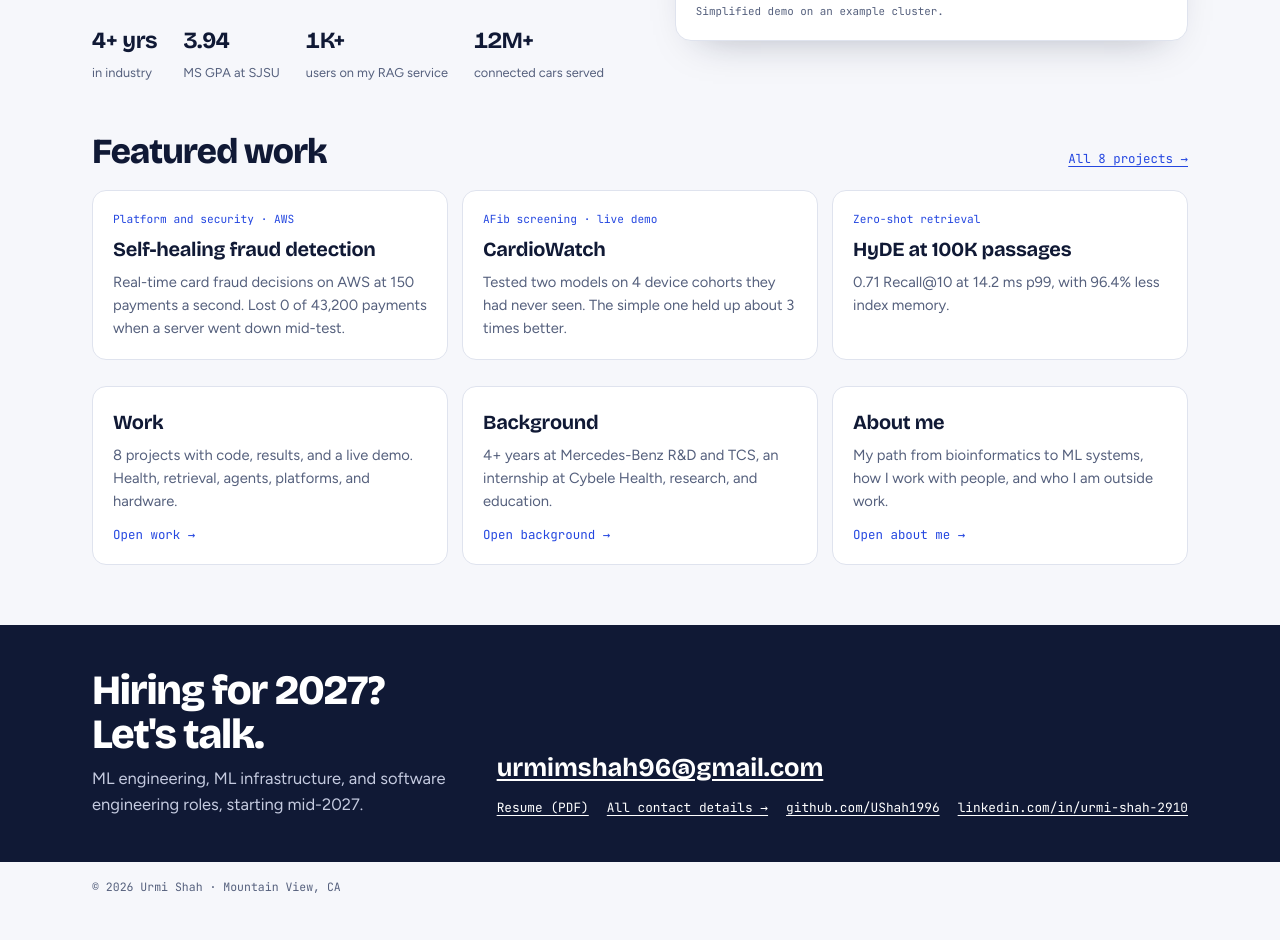
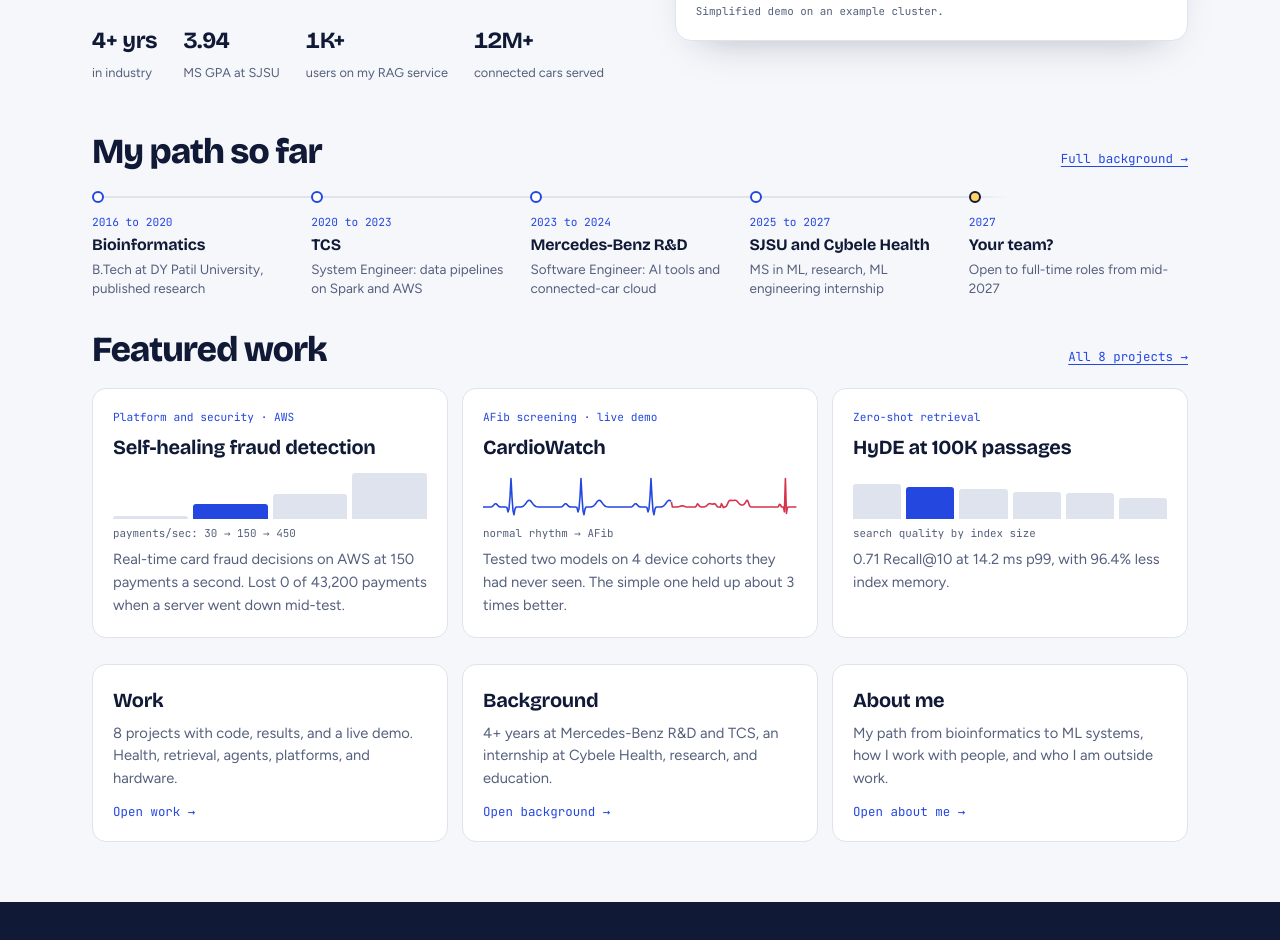
Before and after one commit to UShah1996/ushah1996.github.io, a plain HTML site: page index.html in a window 1280 px wide. Shown: the part 640-1580 px from the top of the page. Before the commit the page ends 1551 px from the top, so only its background shows below. Drawn offline with nearby package versions, Linux system fonts and the light colour scheme.

Commit message:
Home: role tags, career timeline, mini charts in featured work
Co-Authored-By: Claude Opus 5.5 <noreply@anthropic.com>
Claude-Session: https://claude.ai/code/session_01VR455rKFrrSQNK4ZL73xLU

```diff
--- a/index.html
+++ b/index.html
@@ -117,7 +117,23 @@ h3 { font-family: var(--font-display); font-weight: 700; font-size: 1.2rem; lett
 
 .card.wide { grid-column: 1 / -1; display: grid; grid-template-columns: 1fr 1fr; gap: 28px; }
 .card.wide > div { display: flex; flex-direction: column; gap: 9px; min-width: 0; }
-#ecg { width: 100%; height: 52px; display: block; }
+canvas.ecg { width: 100%; height: 52px; display: block; }
+canvas.ecg.small { height: 46px; margin: 4px 0 0; }
+.roles { display: flex; flex-wrap: wrap; gap: 6px; margin-top: 7px; }
+.role { font-family: var(--font-mono); font-size: .72rem; padding: 3px 10px; border-radius: 999px; background: var(--surface); border: 1px solid var(--line); color: var(--ink); }
+.timeline { display: grid; grid-template-columns: repeat(5, 1fr); margin: 0 0 34px; }
+.tl { position: relative; padding: 24px 14px 0 0; display: flex; flex-direction: column; gap: 2px; }
+.tl::before { content: ""; position: absolute; top: 6px; left: 0; right: 0; height: 2px; background: var(--line); }
+.tl::after { content: ""; position: absolute; top: 1px; left: 0; width: 8px; height: 8px; border-radius: 50%; background: var(--surface); border: 2px solid var(--accent); }
+.tl.now::after { background: var(--mark); border-color: var(--ink); }
+.tl:last-child::before { right: auto; width: 40px; background: linear-gradient(90deg, var(--line), transparent); }
+.tl small { font-family: var(--font-mono); font-size: .7rem; color: var(--accent); }
+.tl b { font-family: var(--font-display); font-size: 1rem; letter-spacing: -.01em; }
+.tl span { font-size: .84rem; color: var(--muted); line-height: 1.4; }
+.mini { height: 46px; display: flex; align-items: flex-end; gap: 5px; margin: 4px 0 0; }
+.mini i { flex: 1; background: var(--line); border-radius: 3px 3px 0 0; min-height: 3px; }
+.mini i.on { background: var(--accent); }
+.door .mini-cap, .mini-cap { font-family: var(--font-mono); font-size: .68rem; color: var(--muted); }
 .legend { display: flex; gap: 16px; flex-wrap: wrap; font-family: var(--font-mono); font-size: .7rem; color: var(--muted); }
 .legend i { display: inline-block; width: 10px; height: 10px; border-radius: 2px; margin-right: 6px; vertical-align: -1px; }
 .pairs { display: flex; flex-direction: column; gap: 8px; }
@@ -194,6 +210,11 @@ footer { padding: 16px 0; font-family: var(--font-mono); font-size: .72rem; colo
 @media (max-width: 920px) {
   .hero .container { grid-template-columns: 1fr; gap: 28px; padding-top: 24px; }
   .grid, .doors, .two-col, .how { grid-template-columns: 1fr; }
+  .timeline { grid-template-columns: 1fr; gap: 14px; }
+  .tl { padding: 0 0 0 22px; }
+  .tl::before { top: 4px; bottom: -18px; left: 5px; right: auto; width: 2px; height: auto; }
+  .tl:last-child::before { display: none; }
+  .tl::after { top: 3px; }
   .card.wide { grid-template-columns: 1fr; }
   .card.span2 { grid-column: auto; }
   .edu { grid-template-columns: 1fr 1fr; }
@@ -232,7 +253,7 @@ footer { padding: 16px 0; font-family: var(--font-mono); font-size: .72rem; colo
 <div class="hero" id="top">
   <div class="container">
     <div>
-      <div class="who-row"><img class="avatar" src="photo.jpg" alt="Photo of Urmi Shah" width="76" height="76"><p class="eyebrow">ML engineer · MS Computer Engineering '27 · Mountain View, CA</p></div>
+      <div class="who-row"><img class="avatar" src="photo.jpg" alt="Photo of Urmi Shah" width="76" height="76"><div><p class="eyebrow">MS Computer Engineering '27 · Mountain View, CA</p><div class="roles" aria-label="Roles"><span class="role">ML Engineer</span><span class="role">AI Engineer</span><span class="role">Platform Engineer</span></div></div></div>
       <h1>I make language models <span class="hl">run faster</span>, and I study how they <span class="hl">think</span>.</h1>
       <p class="sub">I'm Urmi. I spent <strong>4+ years building full-stack and ML systems</strong> at Mercedes-Benz R&amp;D and TCS. Now I build a scheduler for distributed LLM inference and research transformer internals. I'm looking for <strong>full-time ML and software engineering roles from mid-2027</strong>.</p>
       <div class="cta">
@@ -271,11 +292,19 @@ footer { padding: 16px 0; font-family: var(--font-mono); font-size: .72rem; colo
   </div>
 </div>
 <div class="container">
+  <div class="sec-head"><h2>My path so far</h2><a class="mono" style="font-size:.78rem" href="#background">Full background →</a></div>
+  <div class="timeline">
+    <div class="tl"><small>2016 to 2020</small><b>Bioinformatics</b><span>B.Tech at DY Patil University, published research</span></div>
+    <div class="tl"><small>2020 to 2023</small><b>TCS</b><span>System Engineer: data pipelines on Spark and AWS</span></div>
+    <div class="tl"><small>2023 to 2024</small><b>Mercedes-Benz R&amp;D</b><span>Software Engineer: AI tools and connected-car cloud</span></div>
+    <div class="tl"><small>2025 to 2027</small><b>SJSU and Cybele Health</b><span>MS in ML, research, ML engineering internship</span></div>
+    <div class="tl now"><small>2027</small><b>Your team?</b><span>Open to full-time roles from mid-2027</span></div>
+  </div>
   <div class="sec-head"><h2>Featured work</h2><a class="mono" style="font-size:.78rem" href="#work">All 8 projects →</a></div>
   <div class="doors" style="padding-bottom:26px">
-    <a class="door" href="#work"><span class="label">Platform and security · AWS</span><b>Self-healing fraud detection</b><span>Real-time card fraud decisions on AWS at 150 payments a second. Lost 0 of 43,200 payments when a server went down mid-test.</span></a>
-    <a class="door" href="#work"><span class="label">AFib screening · live demo</span><b>CardioWatch</b><span>Tested two models on 4 device cohorts they had never seen. The simple one held up about 3 times better.</span></a>
-    <a class="door" href="#work"><span class="label">Zero-shot retrieval</span><b>HyDE at 100K passages</b><span>0.71 Recall@10 at 14.2 ms p99, with 96.4% less index memory.</span></a>
+    <a class="door" href="#work"><span class="label">Platform and security · AWS</span><b>Self-healing fraud detection</b><div class="mini" role="img" aria-label="Payments per second: 30 on a laptop, 150 on AWS, about 250 and 450 with more cores"><i style="height:7%"></i><i class="on" style="height:33%"></i><i style="height:56%"></i><i style="height:100%"></i></div><span class="mini-cap">payments/sec: 30 → 150 → 450</span><span>Real-time card fraud decisions on AWS at 150 payments a second. Lost 0 of 43,200 payments when a server went down mid-test.</span></a>
+    <a class="door" href="#work"><span class="label">AFib screening · live demo</span><b>CardioWatch</b><canvas class="ecg small" aria-hidden="true"></canvas><span class="mini-cap">normal rhythm → AFib</span><span>Tested two models on 4 device cohorts they had never seen. The simple one held up about 3 times better.</span></a>
+    <a class="door" href="#work"><span class="label">Zero-shot retrieval</span><b>HyDE at 100K passages</b><div class="mini" role="img" aria-label="Search quality by index size, the chosen size highlighted"><i style="height:78%"></i><i class="on" style="height:71%"></i><i style="height:67%"></i><i style="height:60%"></i><i style="height:58%"></i><i style="height:46%"></i></div><span class="mini-cap">search quality by index size</span><span>0.71 Recall@10 at 14.2 ms p99, with 96.4% less index memory.</span></a>
   </div>
   <div class="doors">
     <a class="door" href="#work"><b>Work</b><span>8 projects with code, results, and a live demo. Health, retrieval, agents, platforms, and hardware.</span><em>Open work →</em></a>
@@ -295,7 +324,7 @@ footer { padding: 16px 0; font-family: var(--font-mono); font-size: .72rem; colo
         <div>
           <span class="label">AFib screening from wearable ECG</span>
           <h3>CardioWatch</h3>
-          <canvas id="ecg" aria-hidden="true"></canvas>
+          <canvas class="ecg" aria-hidden="true"></canvas>
           <p>Screens for AFib, a hidden cause of stroke, from wearable ECG. I tested a deep model and a simple heartbeat-timing model on devices neither had seen.</p>
           <p><strong>Finding:</strong> the deep model wins in the lab but swings on new devices. The simple one varies about 3 times less.</p>
           <div class="foot"><span class="tags">PyTorch · XGBoost · SHAP · MLflow · Streamlit</span><span><a href="https://cardiowatch-spring2026.streamlit.app">Live demo →</a> &nbsp; <a href="https://github.com/UShah1996/cardiowatch">Code →</a></span></div>
@@ -562,13 +591,15 @@ footer { padding: 16px 0; font-family: var(--font-mono); font-size: .72rem; colo
 
 /* ---------- ECG sketch (decorative, synthetic) ---------- */
 (function () {
-  var c = document.getElementById('ecg'), x = c.getContext('2d'), dpr = Math.min(window.devicePixelRatio || 1, 2);
+  var dpr = Math.min(window.devicePixelRatio || 1, 2);
   function beat(u) {
     var g = function (m, s, a) { return a * Math.exp(-Math.pow((u - m) / s, 2)); };
     return g(0.18, 0.035, 0.12) - g(0.36, 0.012, 0.18) + g(0.40, 0.014, 1) - g(0.44, 0.014, 0.28) + g(0.66, 0.06, 0.24);
   }
-  function draw() {
-    var r = c.getBoundingClientRect(), W = r.width, H = r.height;
+  function drawAll() { document.querySelectorAll('canvas.ecg').forEach(draw); }
+  function draw(c) {
+    var x = c.getContext('2d'), r = c.getBoundingClientRect(), W = r.width, H = r.height;
+    if (!W) return;
     c.width = W * dpr; c.height = H * dpr; x.setTransform(dpr, 0, 0, dpr, 0, 0);
     x.clearRect(0, 0, W, H); x.lineWidth = 1.6; x.lineJoin = 'round';
     var period = 70, split = W * 0.6;
@@ -583,7 +614,7 @@ footer { padding: 16px 0; font-family: var(--font-mono); font-size: .72rem; colo
       x.stroke();
     });
   }
-  draw(); var rt; window.addEventListener('resize', function () { clearTimeout(rt); rt = setTimeout(draw, 150); });
+  drawAll(); var rt; window.addEventListener('resize', function () { clearTimeout(rt); rt = setTimeout(drawAll, 150); });
 })();
 </script>
 </body>
```
